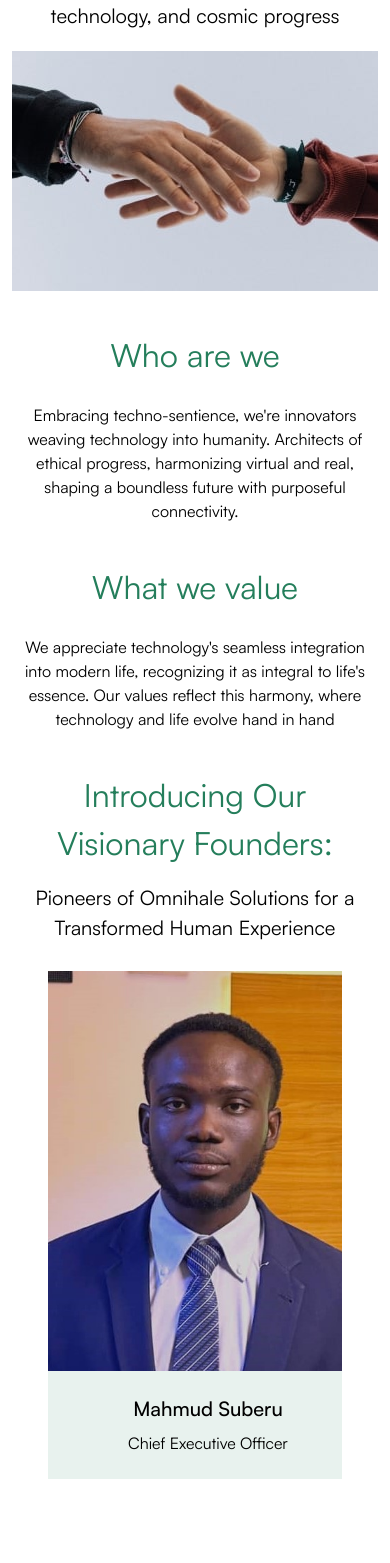
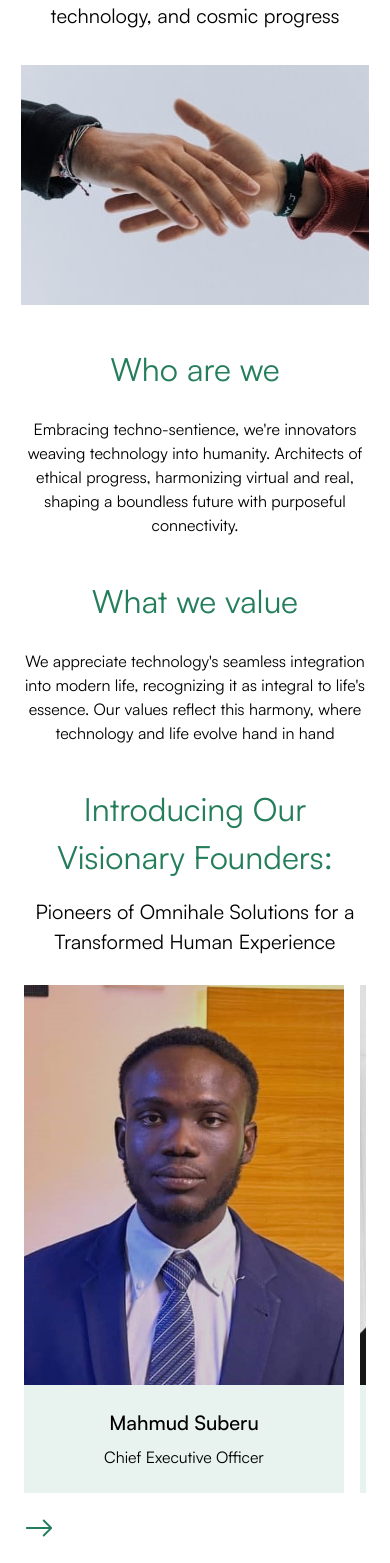
Before and after one commit to omnihale-inc/about, a Next.js app: page / in a window 390 px wide. Shown: the part 434-1997 px from the top of the page. Built offline with nearby package versions, Linux system fonts and the light colour scheme; a web font is replaced by a local one.

Commit message:
fix: fixed homepage founders mobile scroll

```diff
--- a/src/app/page.tsx
+++ b/src/app/page.tsx
@@ -1,3 +1,5 @@
+'use client';
+
 import ContactUsButton from '@/components/ContactUsButton';
 import CtaParagraph from '@/components/Elements/CtaParagraph';
 import HeroDeskImage from '@/components/HeroDeskImage';
@@ -11,15 +13,22 @@ import data from '@/constants/data.json';
 export default function Home() {
   const { title, description, imageDesk, imageMob } = data.homepage.heroText;
   const GreenContactUsButton = withGreenButton(ContactUsButton);
+
   return (
     <>
       <main>
         <HeroText title={title} description={description} />
-        <div className='mx-[80px]'>
-          <HeroDeskImage imgSrc={imageDesk} />
-        </div>
-        <div className='w-[366px] mx-[auto]'>
-          <HeroMobImage imgSrc={imageMob} />
+        <div className='w-full my-6'>
+          <div className='container-wrap mx-auto'>
+            <div className='flex flex-col gap-4'></div>
+            <div className='flex flex-col gap-10 lg:gap-16'>
+              <div className='flex flex-col max-w-2xl mx-auto gap-6 items-center mt-[-30px]'></div>
+              <div>
+                <HeroDeskImage imgSrc={imageDesk} />
+                <HeroMobImage imgSrc={imageMob} />
+              </div>
+            </div>
+          </div>
         </div>
         <Values />
         <Founders />
--- a/src/components/Elements/HeaderLink.tsx
+++ b/src/components/Elements/HeaderLink.tsx
@@ -1,25 +1,38 @@
-import { navigationLinkProps } from '@/utils/type'
-import Link from 'next/link'
-import React from 'react'
-import { MdArrowDropDown } from 'react-icons/md'
+import { navigationLinkProps } from '@/utils/type';
+import Link from 'next/link';
+import React from 'react';
+import { MdArrowDropDown } from 'react-icons/md';
 
-
-const HeaderLink = ({text, href, isDropDow=false, subLinks}: navigationLinkProps) => {
+const HeaderLink = ({
+  text,
+  href,
+  isDropDow = false,
+  subLinks,
+}: navigationLinkProps) => {
   return (
     <div className='relative group'>
-            <Link className='text-xl flex items-center gap-1 text-green-color font-medium' href={href}>
+      <Link
+        className='text-xl flex items-center gap-1 text-green-color font-medium'
+        href={href}
+      >
         <span>{text}</span>
-                {isDropDow && <MdArrowDropDown/>}
+        {isDropDow && <MdArrowDropDown />}
       </Link>
       {isDropDow && (
         <div className='px-6 hidden bg-white z-12 absolute py-6 group-hover:flex flex-col gap-2 shadow-xl rounded-lg'>
-                    {subLinks?.map((sublink, _)=> (
-                        <Link  className='text-xl text-green-color whitespace-nowrap hover:underline' key={`${sublink.text}-header`} href={sublink.href}>{sublink.text}</Link>
+          {subLinks?.map((sublink, _) => (
+            <Link
+              className='text-xl text-green-color whitespace-nowrap hover:underline'
+              key={`${sublink.text}-header`}
+              href={sublink.href}
+            >
+              {sublink.text}
+            </Link>
           ))}
         </div>
       )}
     </div>
-    )
-}
+  );
+};
 
-export default HeaderLink
+export default HeaderLink;
--- a/src/components/Founders.tsx
+++ b/src/components/Founders.tsx
@@ -1,19 +1,14 @@
 'use client';
+import { useRef, useState, forwardRef, MutableRefObject } from 'react';
 import { IconContext } from 'react-icons';
 import { BsArrowLeft, BsArrowRight } from 'react-icons/bs';
 
 import data from '@/constants/data.json';
-import { withGreenButton } from './withButtonStyle';
-import ContactUsButton from './ContactUsButton';
 import UserTeam from './UserTeam';
-import { useRef, useState } from 'react';
 
-export default function Founders() {
-  const GreenContactUsButton = withGreenButton(ContactUsButton);
-  const foundersData = data.founders;
+const Founders = () => {
   const mobileContainRef = useRef<HTMLDivElement | null>(null);
   const [currentScrollValue, setCurrentScrollValue] = useState(1);
-
   const scrollHandler = (direction: string) => {
     const scrollValue = mobileContainRef.current!.scrollWidth / 4;
     if (direction === 'right' && currentScrollValue <= 4) {
@@ -25,7 +20,10 @@ export default function Founders() {
       setCurrentScrollValue((state) => state - 1);
     }
   };
+  const foundersData = data.founders;
+
   return (
+    <>
       <div className=' mx-[24px]  md:mx-[80px] flex flex-col gap-5'>
         <div className='mt-[40px] lg:mt-[160px] text-center md:ml-[24px]'>
           <h3 className='text-[32px] lg:text-[64px] text-[#247e5b] text-center'>
@@ -35,6 +33,9 @@ export default function Founders() {
             Pioneers of Omnihale Solutions for a Transformed Human Experience
           </p>
         </div>
+      </div>
+      <div>
+        <div className='container-wrap mx-auto flex flex-col gap-6'>
           <div className='hidden lg:grid grid-cols-4 gap-6'>
             {foundersData.foundersInfo.map((founder, _) => (
               <UserTeam
@@ -45,7 +46,11 @@ export default function Founders() {
               />
             ))}
           </div>
-      <div className='relative scroll-team lg:hidden mx-6 z-0 grid auto-cols-[20rem] grid-flow-col gap-4 overflow-x-auto pt-2'>
+        </div>
+        <div
+          ref={mobileContainRef}
+          className='relative scroll-team lg:hidden mx-6 z-0 grid auto-cols-[20rem] grid-flow-col gap-4 overflow-x-auto pt-2 my-5'
+        >
           {foundersData.foundersInfo.map((founder, _) => (
             <UserTeam
               key={founder.id}
@@ -54,6 +59,7 @@ export default function Founders() {
               username={founder.username}
             />
           ))}
+        </div>
         <div className='h-3 lg:hidden mx-6 flex'>
           <IconContext.Provider value={{ size: '30px', color: '#247e5b' }}>
             {currentScrollValue > 1 && (
@@ -68,13 +74,9 @@ export default function Founders() {
             )}
           </IconContext.Provider>
         </div>
-        <div className='h-3'>
-          <IconContext.Provider value={{ size: '30px', color: '#247e5b' }}>
-            <BsArrowLeft />
-            <BsArrowRight />
-          </IconContext.Provider>
       </div>
-      </div>
-    </div>
+    </>
   );
-}
+};
+
+export default Founders;
```
Also changed, not shown: src/app/company/founders/page.tsx (+2 -9 lines). Lines whose indentation alone changed are shown as unchanged.
